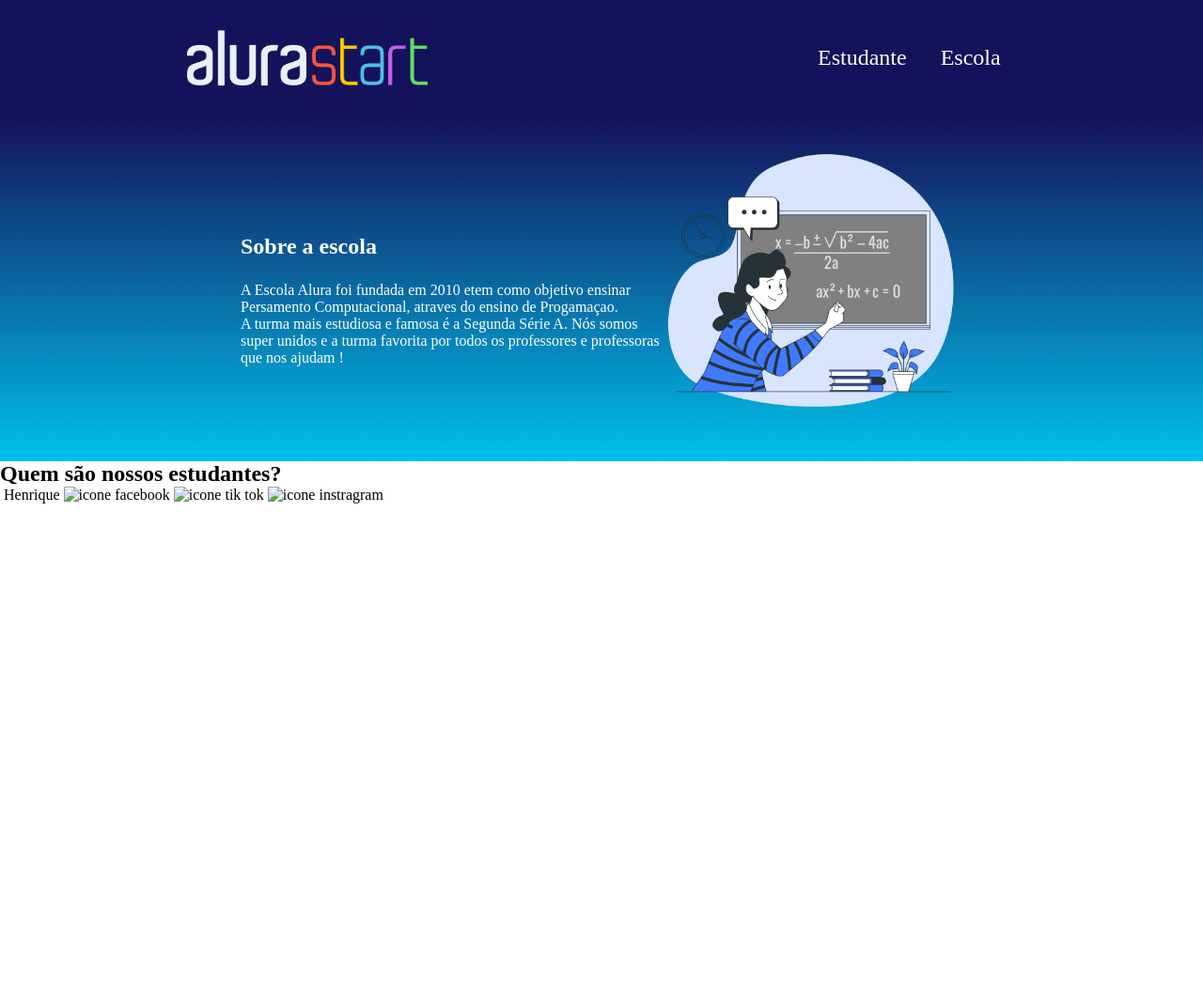
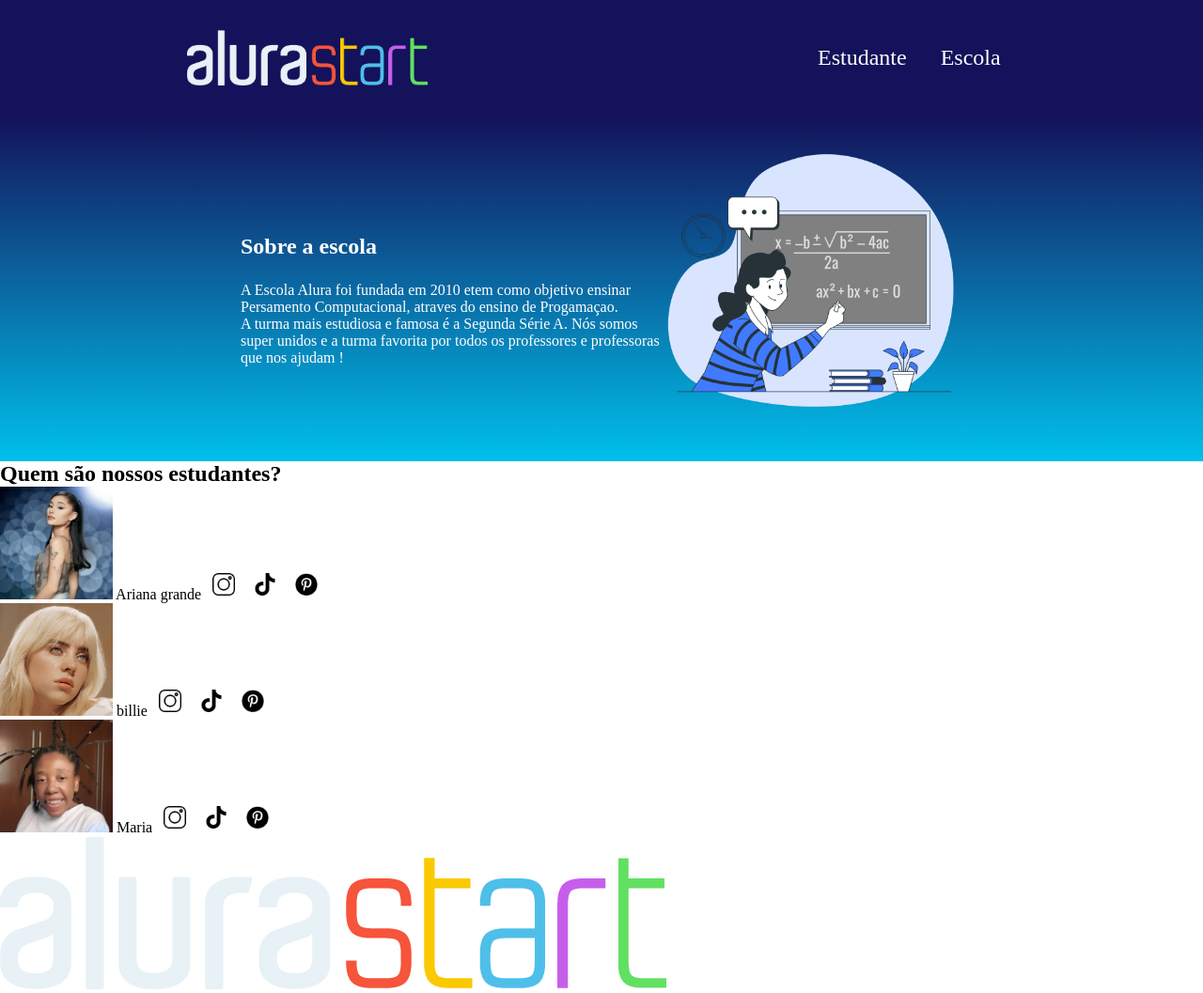
Before and after one commit to matheusgabbe/siteescolamatheus, a plain HTML site: page index.html in a window 1280 px wide. Shown: the whole page at 94% size. Before the commit the page ends 800 px from the top, so only its background shows below. Drawn offline with Linux system fonts and the light colour scheme.

Commit message:
Add files via upload

```diff
--- a/index.html
+++ b/index.html
@@ -25,17 +25,34 @@
 </section>
 <section>
   <h2>Quem são nossos estudantes?</h2>
+  <div class="estudante-todes">
   <div>
-    <img src="" alt="">
-    </h3>Henrique</h3>
-    <img src="" alt="icone facebook">
-    <img src="" alt="icone tik tok">
-    <img src="" alt="icone instragram">
+    <img src="ariana.jpg" alt="" class="estudante-imagem">
+    </h3 class="estudante-titulo">Ariana grande</h3>
+    <img src="instagram.png" alt="icone facebook" class="estudante-icone">
+    <img src="tik-tok (3).png" alt="" class="estudante-icone">
+    <img src="pinterest.png" alt="icone instragram" class="estudante-icone">
+    </div>
 
+  <div>
+    <img src="bille.jpg" alt="" class="estudante-imagem">
+    </h3 class="etudante-titulo" >billie</h3>
+    <img src="instagram.png" alt="icone facebook" class="estudante-icone">
+    <img src="tik-tok (3).png" alt="icone tiktok" class="estudante-icone">
+    <img src="pinterest.png" alt="icone pinterest" class="estudante-icone">
+  </div>
 
-
-
+  <div>
+    <img src="maria.jpg" alt="" class="estudante-imagem">
+    </h3 class="estudante-titulo">Maria </h3>
+    <img src="instagram.png" alt="icone facebook" class="estudante-icone">
+    <img src="tik-tok (3).png" alt="icone tiktok" class="estudante-icone">
+    <img src="pinterest.png" alt="icone pinterest" class="estudante-icone">
   </div>
+</div>
 </section>
+<footer class-rodape>
+  <img src="alurastart logo.png" alt="" class="rodape-imagem">
+</footer>
 </body>
 </html>
--- a/style.css
+++ b/style.css
@@ -42,3 +42,34 @@
 .escola-titulo {
     padding: 24px 0;
 }
+
+.estudante{
+    padding: 24px 0;
+}
+.estudante-imagem{
+    width: 120px;
+}
+
+.estudante-icone{
+    width: 24px;
+    padding: 4px 8px;
+}
+
+.estudante-div{
+    text-align: center;
+    padding: 16px 0;
+}
+
+.estudantes-todes{
+display: grid;
+grid-template-columns: 25% 25% 25% 25%;
+}
+
+.rodape{
+    background-color: black;
+    text-align: center;
+}
+.rodape-image{
+    height: 50px;
+    padding: 12px 0;
+}
```
Also changed, not shown: ariana.jpg (added), bille.jpg (added), facebook (1).png (added), instagram.png (added), maria.jpg (added), pinterest.png (added), tik-tok (3).png (added).
